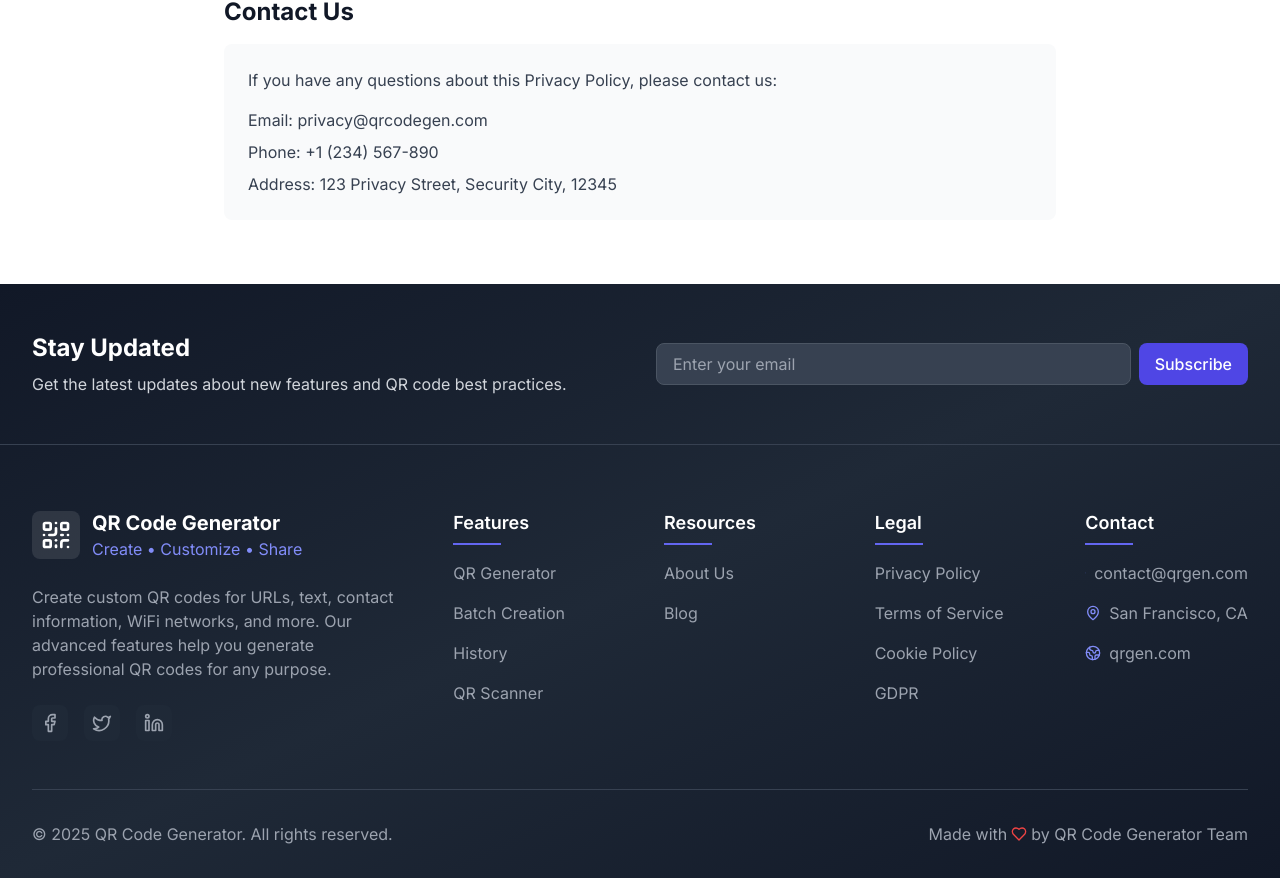
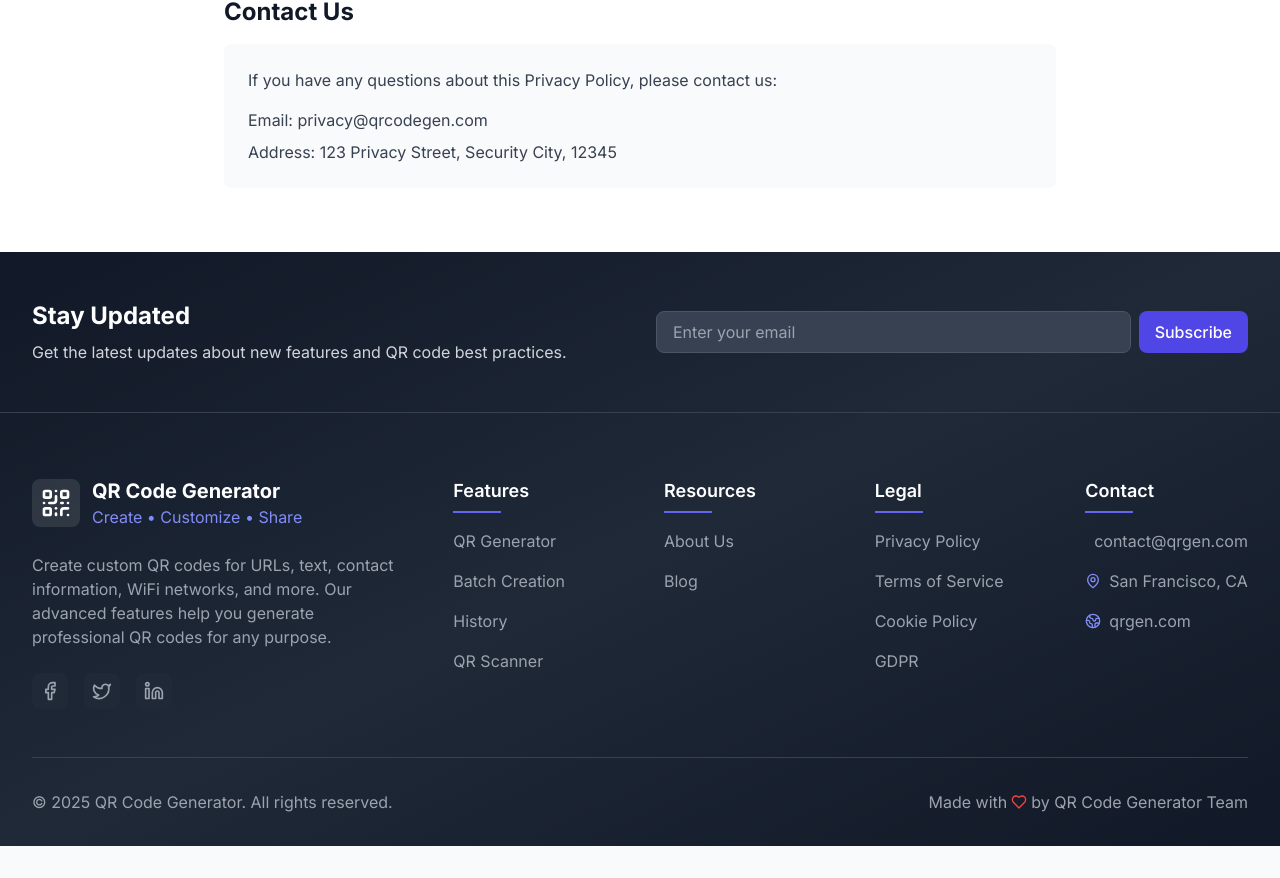
Before and after one commit to seomonu001/goqrgen, a React (Vite) app: page /legal/privacy-policy in a window 1280 px wide. Shown: the part 3131-4009 px from the top of the page. After the commit the page ends 3977 px from the top, so only its background shows below. Built offline with nearby package versions, Linux system fonts and the light colour scheme.

Commit message:
Updated PrivacyPolicy.tsx

```diff
--- a/src/pages/legal/PrivacyPolicy.tsx
+++ b/src/pages/legal/PrivacyPolicy.tsx
@@ -222,7 +222,6 @@ const PrivacyPolicy: React.FC = () => {
                   </p>
                   <div className="space-y-2">
                     <p className="text-gray-700">Email: privacy@qrcodegen.com</p>
-                    <p className="text-gray-700">Phone: +1 (234) 567-890</p>
                     <p className="text-gray-700">Address: 123 Privacy Street, Security City, 12345</p>
                   </div>
                 </div>
```
